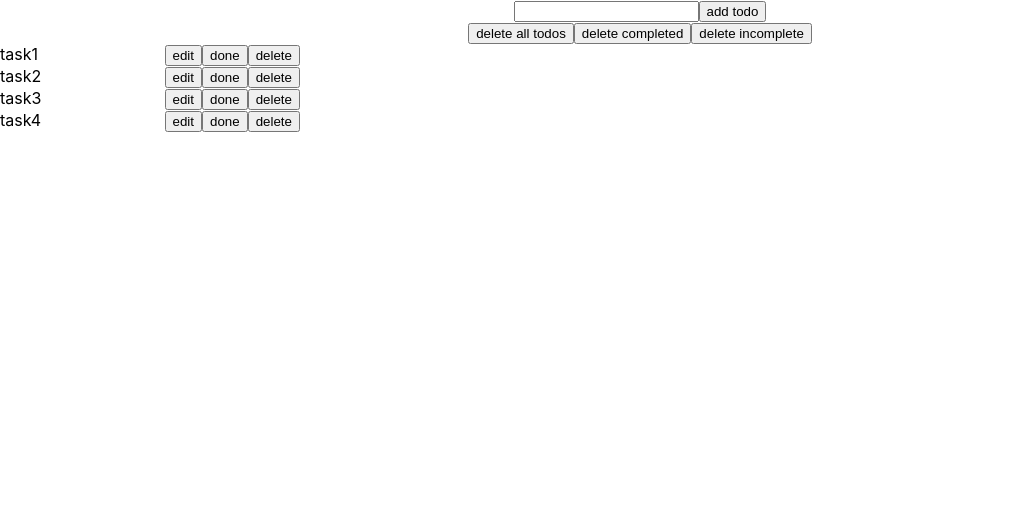
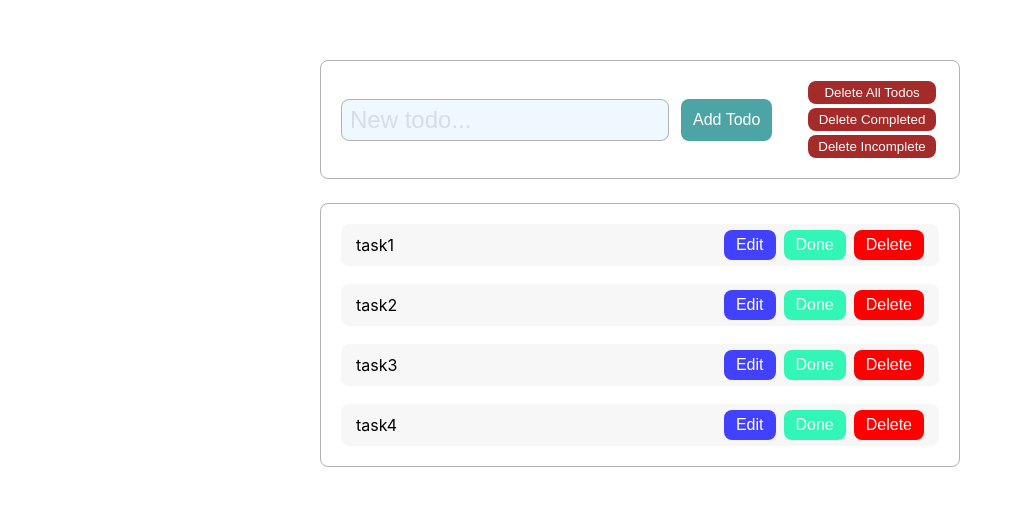
Before and after one commit to nikolozb/ol-academy-react-todo-using-functional-components, a React (Create React App) app: page / in a window 1280 px wide. Shown: the top 506 px of the page, without its empty margins (0-1023 px from the left). Built offline with nearby package versions, Linux system fonts and the light colour scheme.

Commit message:
created styles

```diff
--- a/src/control-all-todos/ControlAllTodos.jsx
+++ b/src/control-all-todos/ControlAllTodos.jsx
@@ -7,10 +7,16 @@ const ControlAllTodos = ({
   deleteIncompleteTodosHandler,
 }) => {
   return (
-    <div>
-      <button onClick={deleteAllTodosHandler}>delete all todos</button>
-      <button onClick={deleteCompletedTodosHandler}>delete completed</button>
-      <button onClick={deleteIncompleteTodosHandler}>delete incomplete</button>
+    <div className="control">
+      <button onClick={deleteAllTodosHandler} className="control__btn">
+        delete all todos
+      </button>
+      <button onClick={deleteCompletedTodosHandler} className="control__btn">
+        delete completed
+      </button>
+      <button onClick={deleteIncompleteTodosHandler} className="control__btn">
+        delete incomplete
+      </button>
     </div>
   );
 };
--- a/src/control-all-todos/ControlAllTodos.styles.scss
+++ b/src/control-all-todos/ControlAllTodos.styles.scss
@@ -0,0 +1,18 @@
+.control {
+  display: flex;
+  flex-direction: column;
+  row-gap: 4px;
+  &__btn {
+    border: none;
+    padding: 4px 10px;
+    text-transform: capitalize;
+    border-radius: 8px;
+    background-color: brown;
+    color: white;
+    cursor: pointer;
+    transition: all 0.2s;
+    &:hover {
+      opacity: 0.75;
+    }
+  }
+}
--- a/src/index.css
+++ b/src/index.css
@@ -1,13 +1,19 @@
 body {
   margin: 0;
-  font-family: -apple-system, BlinkMacSystemFont, 'Segoe UI', 'Roboto', 'Oxygen',
-    'Ubuntu', 'Cantarell', 'Fira Sans', 'Droid Sans', 'Helvetica Neue',
+  font-family: -apple-system, BlinkMacSystemFont, "Segoe UI", "Roboto", "Oxygen",
+    "Ubuntu", "Cantarell", "Fira Sans", "Droid Sans", "Helvetica Neue",
     sans-serif;
   -webkit-font-smoothing: antialiased;
   -moz-osx-font-smoothing: grayscale;
 }
 
 code {
-  font-family: source-code-pro, Menlo, Monaco, Consolas, 'Courier New',
+  font-family: source-code-pro, Menlo, Monaco, Consolas, "Courier New",
     monospace;
 }
+
+* {
+  margin: 0;
+  padding: 0;
+  box-sizing: border-box;
+}
--- a/src/todo-form/TodoForm.jsx
+++ b/src/todo-form/TodoForm.jsx
@@ -9,9 +9,19 @@ const TodoForm = ({ addNewTodo }) => {
   };
 
   return (
-    <div>
-      <input type="text" value={input} onChange={inputChangeHandler} />
-      <button type="submit" onClick={() => addNewTodo(input)}>
+    <div className="todo-form">
+      <input
+        type="text"
+        value={input}
+        onChange={inputChangeHandler}
+        className="todo-form__input"
+        placeholder="New todo..."
+      />
+      <button
+        type="submit"
+        onClick={() => addNewTodo(input)}
+        className="btn todo-form__button"
+      >
         add todo
       </button>
     </div>
--- a/src/todo-form/TodoForm.styles.scss
+++ b/src/todo-form/TodoForm.styles.scss
@@ -0,0 +1,27 @@
+.todo-form {
+  display: flex;
+  column-gap: 12px;
+  &__input {
+    font-size: 24px;
+    padding: 6px 8px;
+    border: 1px solid rgb(172, 179, 185);
+    border-radius: 8px;
+    background-color: aliceblue;
+    transition: all 0.4s;
+    &:focus {
+      outline: none;
+      background-color: rgba(180, 211, 238, 0.9);
+    }
+    &::placeholder {
+      opacity: 0.2;
+    }
+  }
+
+  &__button {
+    background-color: rgb(76, 164, 164);
+    transition: all 0.2s;
+    &:hover {
+      background-color: rgba(76, 164, 164, 0.8);
+    }
+  }
+}
--- a/src/todo-item/TodoItem.styles.scss
+++ b/src/todo-item/TodoItem.styles.scss
@@ -1,5 +1,25 @@
 .todo-item {
   display: flex;
   justify-content: space-between;
-  width: 300px;
+  background-color: rgba(0, 0, 0, 0.03);
+  border-radius: 8px;
+  padding: 6px 15px;
+  align-items: center;
+
+  &__buttons {
+    display: flex;
+    column-gap: 8px;
+  }
+
+  &__edit {
+    background-color: rgb(65, 65, 255);
+  }
+
+  &__done {
+    background-color: rgb(50, 246, 181);
+  }
+
+  &__delete {
+    background-color: red;
+  }
 }
--- a/src/todo/Todo.jsx
+++ b/src/todo/Todo.jsx
@@ -43,7 +43,7 @@ const Todo = () => {
 
   const updateHandler = (title) => {
     const item = todos.find(({ id }) => id === currentItem);
-    item.title = title;
+    item.title = title.trim();
     setShowUpdateForm(false);
   };
 
@@ -60,7 +60,8 @@ const Todo = () => {
   };
 
   return (
-    <div>
+    <div className="todo">
+      <div className="todo__container">
         {/* form */}
         <TodoForm addNewTodo={addNewTodo} />
         {/* controlling all todos */}
@@ -69,10 +70,14 @@ const Todo = () => {
           deleteCompletedTodosHandler={deleteCompletedTodosHandler}
           deleteIncompleteTodosHandler={deleteIncompleteTodosHandler}
         />
+      </div>
       {/* update todo */}
       {showUpdateForm ? <UpdateTodoForm updateHandler={updateHandler} /> : null}
       {/* list */}
-      {todos.map(({ id, title }) => {
+      <div className="todo__list">
+        {" "}
+        {todos.length > 0 ? (
+          todos.map(({ id, title }) => {
             return (
               <TodoItem
                 key={id}
@@ -83,7 +88,11 @@ const Todo = () => {
                 doneHandler={doneHandler}
               />
             );
-      })}
+          })
+        ) : (
+          <h1 className="todo__empty">No Todos</h1>
+        )}
+      </div>
     </div>
   );
 };
--- a/src/todo/Todo.styles.scss
+++ b/src/todo/Todo.styles.scss
@@ -0,0 +1,42 @@
+.todo {
+  display: flex;
+  flex-direction: column;
+  align-items: center;
+  row-gap: 24px;
+  margin-top: 60px;
+
+  &__container {
+    border: 1px solid rgba(0, 0, 0, 0.3);
+    padding: 20px;
+    border-radius: 8px;
+    display: flex;
+    column-gap: 36px;
+    align-items: center;
+    width: 640px;
+  }
+
+  &__list {
+    border: 1px solid rgba(0, 0, 0, 0.3);
+    border-radius: 8px;
+    padding: 20px;
+    width: 640px;
+
+    display: flex;
+    flex-direction: column;
+    row-gap: 18px;
+  }
+
+  &__empty {
+    opacity: 0.2;
+  }
+}
+
+.btn {
+  padding: 6px 12px;
+  font-size: 16px;
+  border-radius: 8px;
+  border: none;
+  color: white;
+  text-transform: capitalize;
+  cursor: pointer;
+}
--- a/src/update-todo-form/UpdateTodoForm.jsx
+++ b/src/update-todo-form/UpdateTodoForm.jsx
@@ -9,9 +9,18 @@ const UpdateTodoForm = ({ updateHandler }) => {
   };
 
   return (
-    <div>
-      <input type="text" value={input} onChange={inputChangeHandler} />
-      <button type="submit" onClick={() => updateHandler(input)}>
+    <div className="update-todo">
+      <input
+        type="text"
+        value={input}
+        onChange={inputChangeHandler}
+        className="update-todo__input"
+      />
+      <button
+        type="submit"
+        onClick={() => updateHandler(input)}
+        className="btn update-todo__button"
+      >
         update
       </button>
     </div>
--- a/src/update-todo-form/UpdateTodoForm.styles.scss
+++ b/src/update-todo-form/UpdateTodoForm.styles.scss
@@ -0,0 +1,27 @@
+.update-todo {
+  display: flex;
+  column-gap: 12px;
+  &__input {
+    font-size: 24px;
+    padding: 6px 8px;
+    border: 1px solid rgb(172, 179, 185);
+    border-radius: 8px;
+    background-color: aliceblue;
+    transition: all 0.4s;
+    &:focus {
+      outline: none;
+      background-color: rgba(214, 221, 228, 1);
+    }
+    &::placeholder {
+      opacity: 0.2;
+    }
+  }
+
+  &__button {
+    background-color: rgb(20, 86, 86);
+    transition: all 0.2s;
+    &:hover {
+      background-color: rgba(3, 28, 28, 0.8);
+    }
+  }
+}
```
Lines whose indentation alone changed are shown as unchanged.
